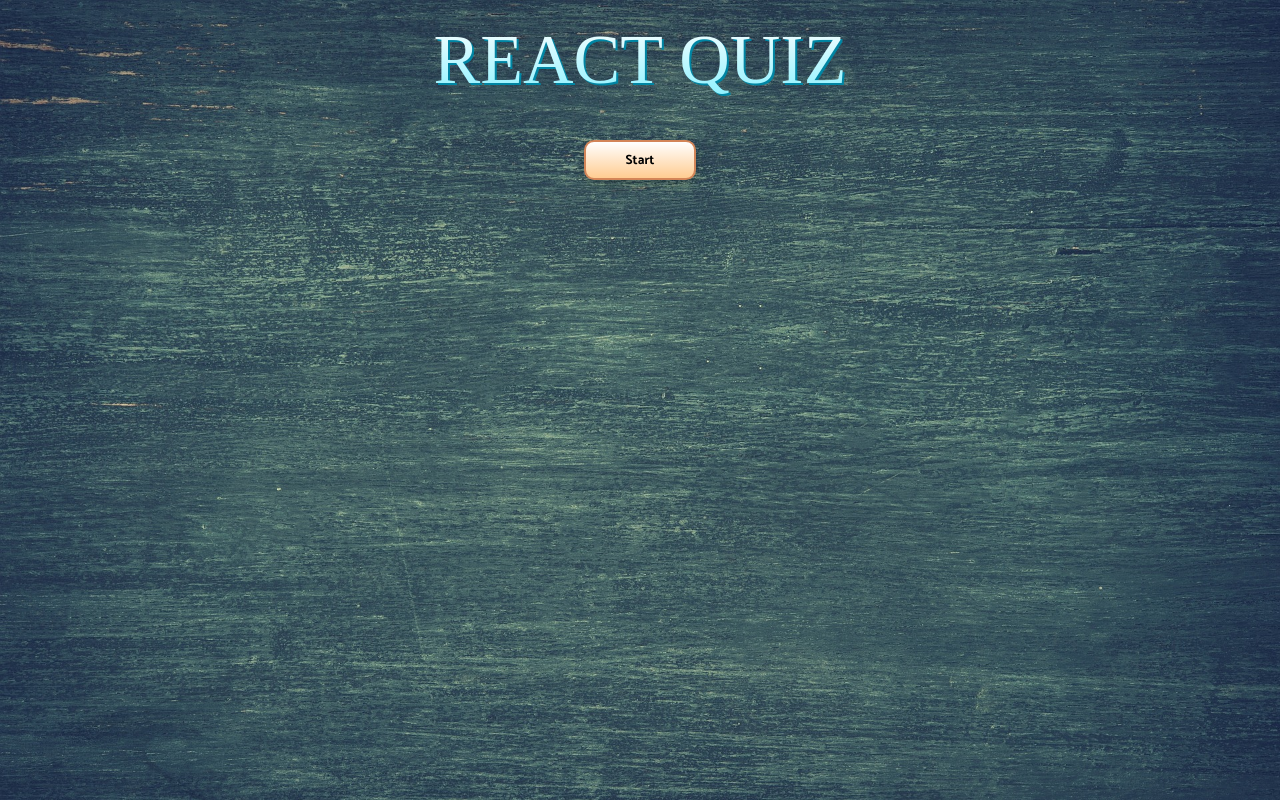
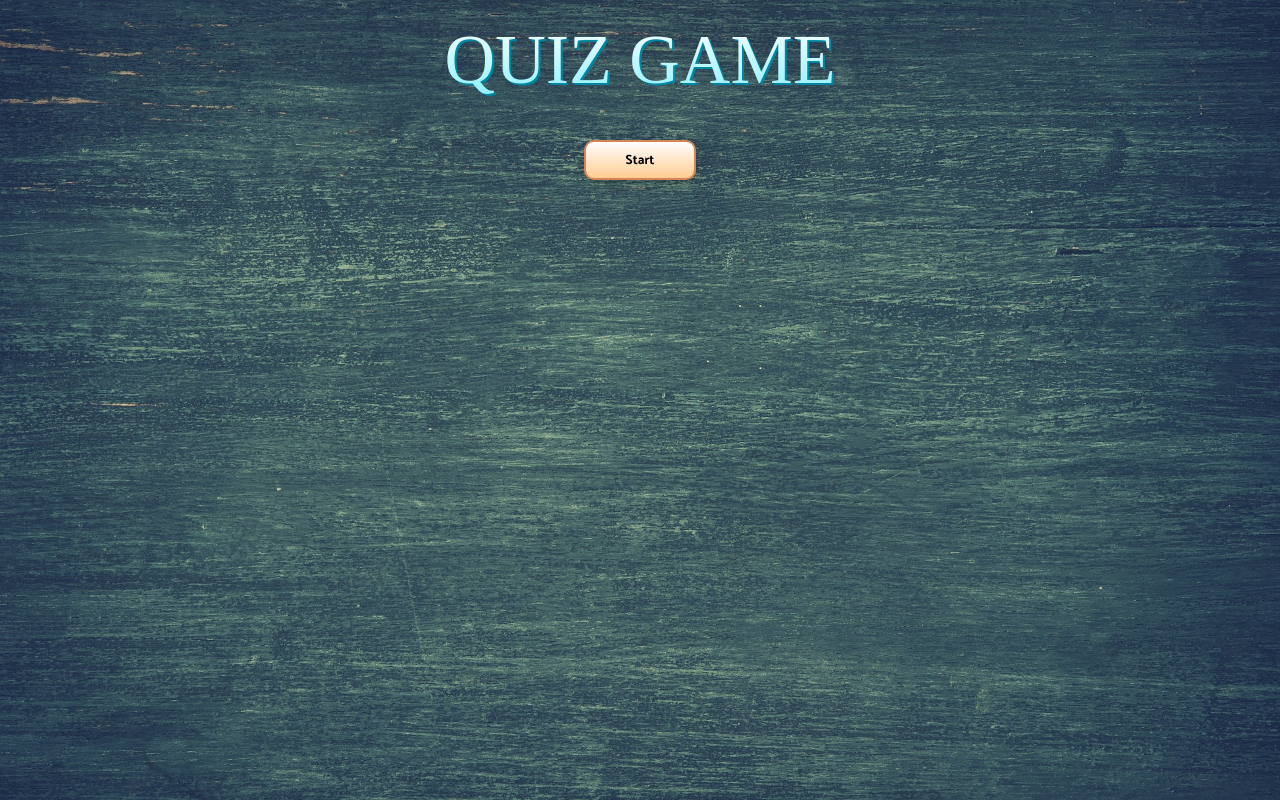
Before and after one commit to JuthyNadi-a/TypeScript_QuizGame, a React (Create React App) app: page / in a window 1280 px wide. Built offline with nearby package versions, Linux system fonts and the light colour scheme; a web font is replaced by a local one.

Commit message:
updtaed app

```diff
--- a/src/API.ts
+++ b/src/API.ts
@@ -14,7 +14,6 @@ export enum Difficulty {
   MEDIUM = "medium",
   HARD = "hard",
 }
-
 export type QuestionsState = Question & { answers: string[] };
 
 export const fetchQuizQuestions = async (
--- a/src/App.tsx
+++ b/src/App.tsx
@@ -72,7 +72,7 @@ const App: React.FC = () => {
     <>
       <GlobalStyle />
       <Wrapper>
-        <h1>REACT QUIZ</h1>
+        <h1>QUIZ GAME</h1>
         {gameOver || userAnswers.length === TOTAL_QUESTIONS ? (
           <button className="start" onClick={startQuiz}>
             Start
```
Also changed, not shown: src/assets/hd-wallpaper-g20f565d63_1920.jpg (deleted).
